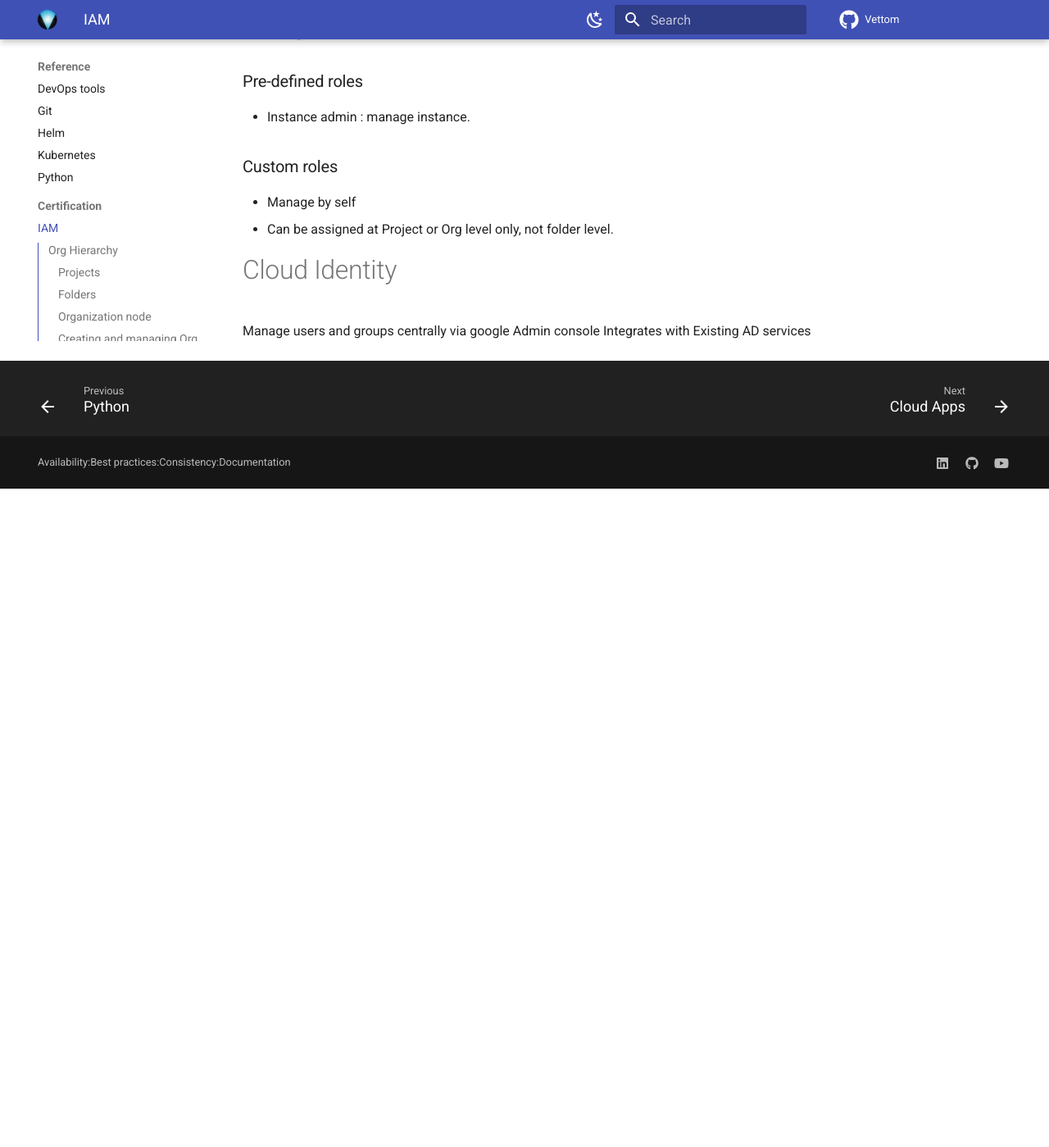
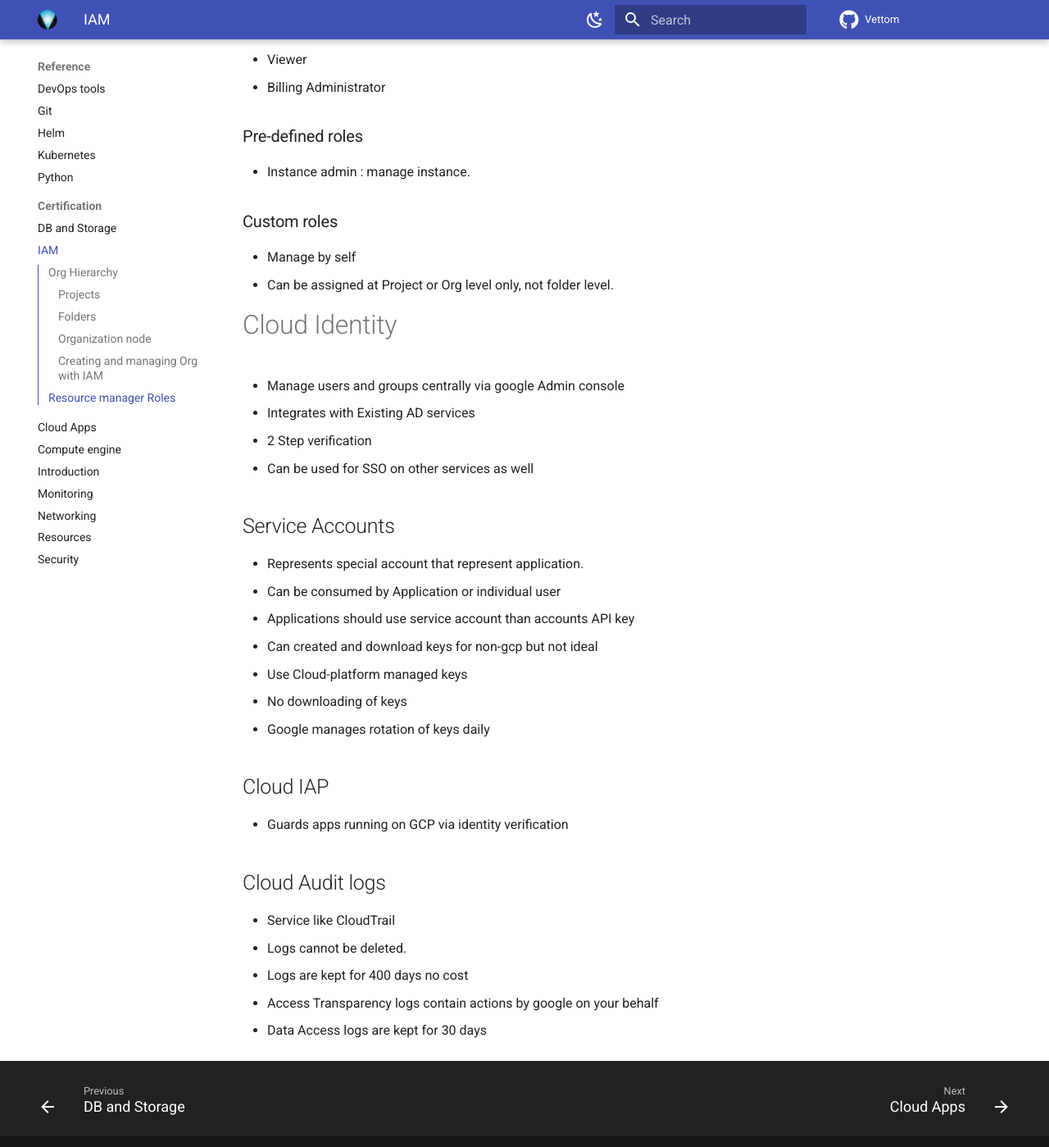
Before and after one commit to vettom/vettom.github.io, an MkDocs documentation site: the page built from docs/Reference/Certification/IAM.md, in a window 1280 px wide and 1400 px high, scrolled down 1632 px. Shown: the whole window at 82% size. Built offline with MkDocs 1.6.1 and Material for MkDocs 9.7.7, drawn with Linux system fonts in a browser that asks for light colours; before the commit the page ends 2228 px from its top, so only the background shows below that; some of the changed text lies outside the part shown.

Commit message:
Update by DV on Mon  7 Oct 2024 18:39:01 BST

```diff
--- a/docs/Reference/Certification/IAM.md
+++ b/docs/Reference/Certification/IAM.md
@@ -41,9 +41,11 @@ Google workspace customers projects will automatically belong to Org nodes. Othe
   - Creator:
   - Deleter:
 
-# IAM
+# Cloud IAM
 - Who : Google account, group, service account, Cloud Identity domain. Also called Principle.
 - What : Defined by role.
+- Every identity has unique email
+- Policy binds members to a hierarchy (folder, proj, resource)
 
 ### Basic IAM Role
 - Owner
@@ -59,5 +61,26 @@ Google workspace customers projects will automatically belong to Org nodes. Othe
 
 
 # Cloud Identity
-Manage users and groups centrally via google Admin console
-Integrates with Existing AD services
+- Manage users and groups centrally via google Admin console
+- Integrates with Existing AD services
+- 2 Step verification
+- Can be used for SSO on other services as well
+
+## Service Accounts
+- Represents special account that represent application.
+- Can be consumed by Application or individual user
+- Applications should use service account than accounts API key
+- Can created and download keys for non-gcp but not ideal
+- Use Cloud-platform managed keys
+  - No downloading of keys
+  - Google manages rotation of keys daily
+
+## Cloud IAP
+- Guards apps running on GCP via identity verification
+
+## Cloud Audit logs
+- Service like CloudTrail
+- Logs cannot be deleted.
+- Logs are kept for 400 days no cost
+- Access Transparency logs contain actions by google on your behalf
+- Data Access logs are kept for 30 days
```
Also changed, not shown: docs/Reference/Certification/DB-storege.md (renamed from docs/Reference/Certification/storege.md, +22 -10 lines), docs/Reference/Certification/compute.md (+6 -0 lines), docs/Reference/Certification/intro.md (added, +6 -0 lines), docs/Reference/Certification/monitoring-audit.md (added, +21 -0 lines), docs/Reference/Certification/networking.md (+18 -0 lines), docs/Reference/Certification/resources.md (added, +17 -0 lines), docs/Reference/Certification/security.md (added, +27 -0 lines).
